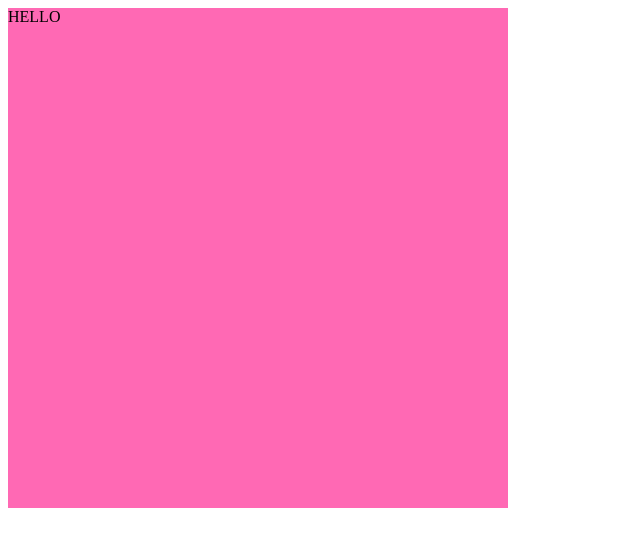
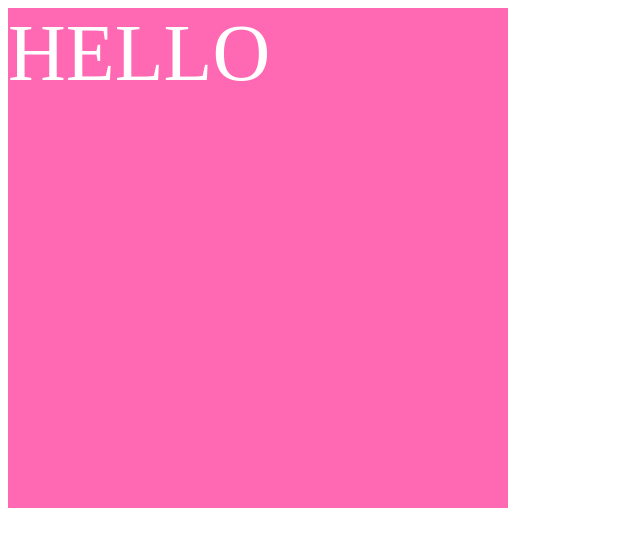
Before and after one commit to tubi55/newRep, a plain HTML site: page index.html in a window 1280 px wide. Shown: the whole page, without its empty margins (0-640 px from the left). Drawn offline with Linux system fonts and the light colour scheme.

Commit message:
폰트 스타일 지정

```diff
--- a/style.css
+++ b/style.css
@@ -2,4 +2,6 @@ div {
 	width: 500px;
 	height: 500px;
 	background-color: hotpink;
+	font-size: 5rem;
+	color: #fff;
 }
```
